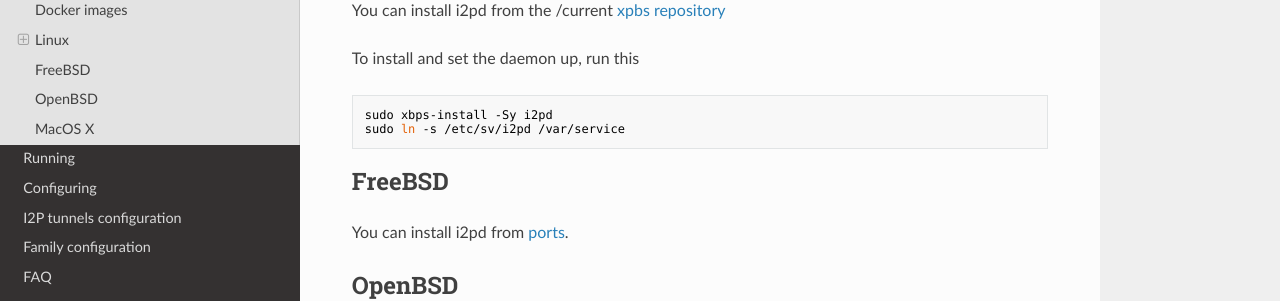
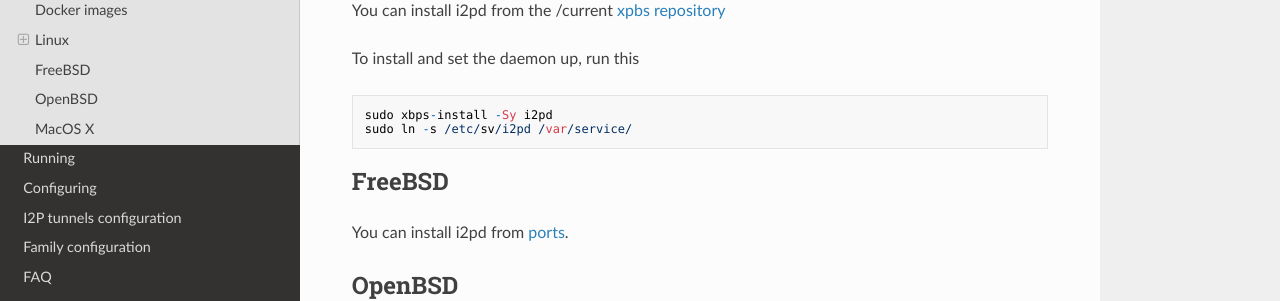
Before and after one commit to PurpleI2P/i2pd_docs_en, an MkDocs documentation site: the page built from docs/user-guide/install.md, in a window 1280 px wide and 900 px high, scrolled down 2815 px. Shown: the part 154-455 px from the top of the window. Built offline with MkDocs 1.6.1, drawn with Linux system fonts in a browser that asks for light colours; nearby versions of some CDN libraries.

```diff
--- a/docs/user-guide/install.md
+++ b/docs/user-guide/install.md
@@ -126,7 +126,7 @@ You can install i2pd from the /current [xpbs repository](https://github.com/void
 To install and set the daemon up, run this
 
     sudo xbps-install -Sy i2pd
-    sudo ln -s /etc/sv/i2pd /var/service
+    sudo ln -s /etc/sv/i2pd /var/service/
 
 ## FreeBSD
 
```
